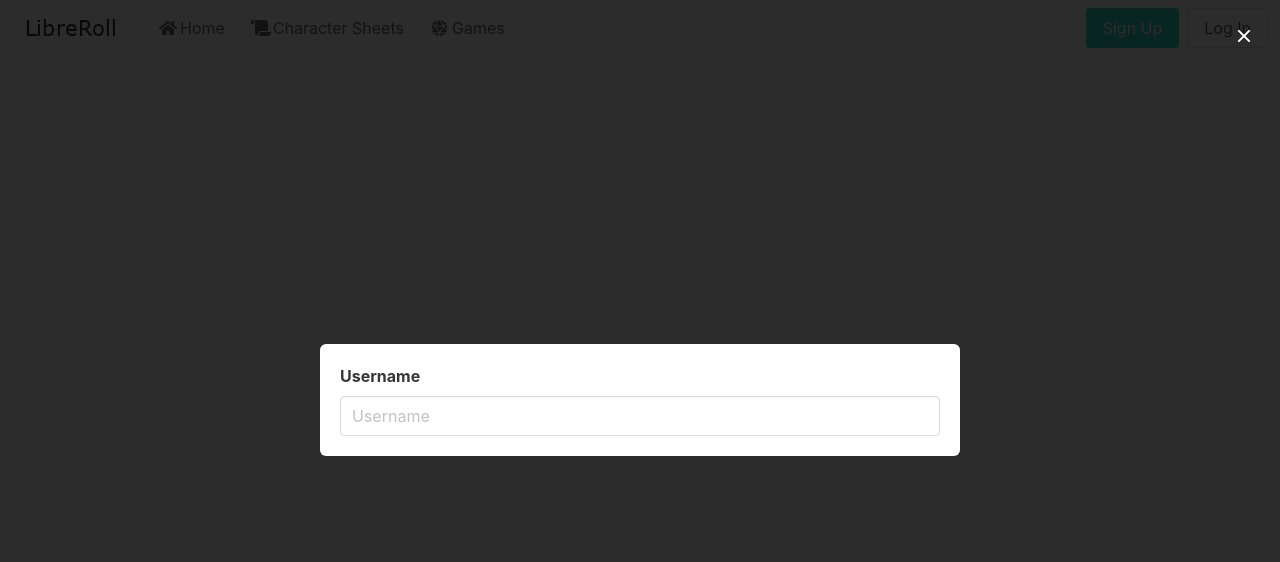
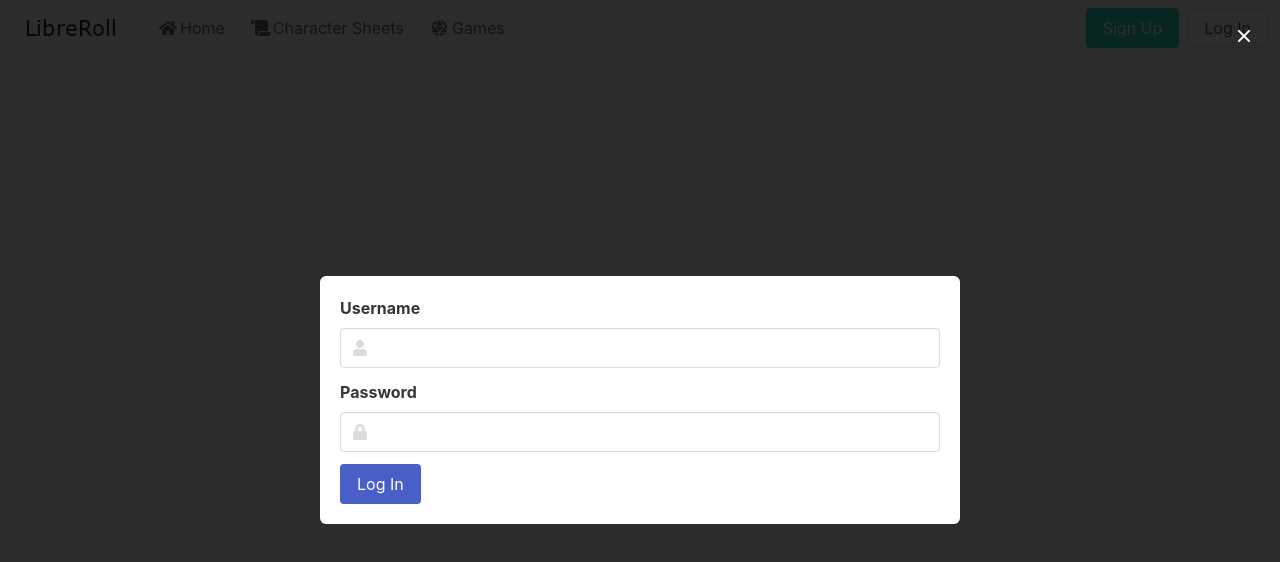
Before and after one commit to LibreRoll/lrfront, an Angular app: page / in a window 1280 px wide. Both pictures are taken after a click on the link "Log In". Shown: the top 562 px of the page. Built offline with nearby package versions, Linux system fonts and the light colour scheme.

Commit message:
add login form add mock login mechanism

```diff
--- a/src/app/auth.service.ts
+++ b/src/app/auth.service.ts
@@ -15,11 +15,14 @@ export class AuthService {
     return this.hLoggedIn;
   }
 
-  public logIn(user, password) {
-    this.hLoggedIn = true;
+  public async logIn(user, password) {
+    const wait = ms => new Promise(resolve => setTimeout(resolve, ms));
+    return wait(2000).then(() => {
+      this.hLoggedIn = true;
+    });
   }
 
-  public logOut(user, password) {
+  public async logOut(user, password) {
     this.hLoggedIn = false;
   }
 }
--- a/src/app/modals/modals.module.ts
+++ b/src/app/modals/modals.module.ts
@@ -3,13 +3,17 @@ import { CommonModule } from '@angular/common';
 import { ModalsComponent } from './modals/modals.component';
 import {ModalService} from './modal.service';
 import { UserModalComponent } from './user-modal/user-modal.component';
+import {FontAwesomeModule} from '@fortawesome/angular-fontawesome';
+import {FormsModule} from '@angular/forms';
 
 
 
 @NgModule({
   declarations: [ModalsComponent, UserModalComponent],
   imports: [
-    CommonModule
+    CommonModule,
+    FontAwesomeModule,
+    FormsModule
   ],
   exports: [
     ModalsComponent
--- a/src/app/modals/user-modal/user-modal.component.html
+++ b/src/app/modals/user-modal/user-modal.component.html
@@ -2,11 +2,30 @@
   <div class="modal-background"></div>
   <div class="modal-content">
     <div class="box">
-      <form>
+      <form (ngSubmit)="logIn()">
         <div class="field">
           <label class="label">Username</label>
+          <div class="control has-icons-left">
+            <span class="icon is-small is-left">
+              <fa-icon [icon]="faUser"></fa-icon>
+            </span>
+            <input name="username" [(ngModel)]="username" class="input" type="text">
+          </div>
+        </div>
+
+        <div class="field">
+          <label class="label">Password</label>
+          <div class="control has-icons-left">
+            <span class="icon is-small is-left">
+              <fa-icon [icon]="faLock"></fa-icon>
+            </span>
+            <input name="password" [(ngModel)]="password" class="input" type="password">
+          </div>
+        </div>
+
+        <div class="field">
           <div class="control">
-            <input class="input" type="text" placeholder="Username">
+            <button name="submit" type="submit" class="button is-link" [class.is-loading]="loginInProgress">Log In</button>
           </div>
         </div>
       </form>
--- a/src/app/modals/user-modal/user-modal.component.ts
+++ b/src/app/modals/user-modal/user-modal.component.ts
@@ -1,5 +1,7 @@
-import { Component, OnInit } from '@angular/core';
+import {Component, OnInit} from '@angular/core';
 import {ModalService} from '../modal.service';
+import {faUser, faLock} from '@fortawesome/free-solid-svg-icons';
+import {AuthService} from '../../auth.service';
 
 @Component({
   selector: 'app-user-modal',
@@ -8,9 +10,30 @@ import {ModalService} from '../modal.service';
 })
 export class UserModalComponent implements OnInit {
 
-  constructor(public modals: ModalService) { }
+  faUser = faUser;
+  faLock = faLock;
+  loginInProgress = false;
+  username: string;
+  password: string;
+
+  constructor(public modals: ModalService, private auth: AuthService) {
+  }
 
   ngOnInit(): void {
   }
 
+  logIn(): void {
+    this.loginInProgress = true;
+    this.auth.logIn(this.username, this.password)
+      .then(
+        () => {
+          this.modals.closeModal();
+          this.username = '';
+          this.password = '';
+        }
+      )
+      .catch()
+      .finally(() => this.loginInProgress = false);
+  }
+
 }
```
